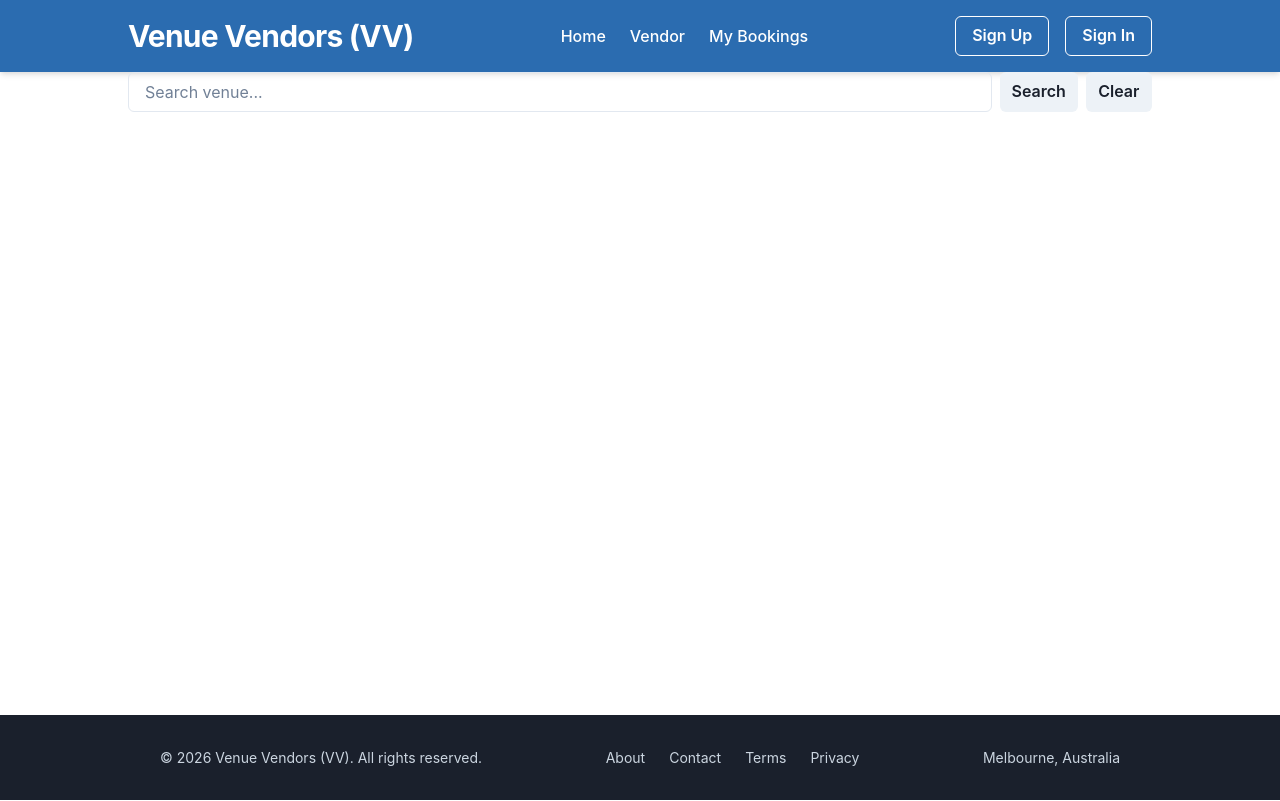
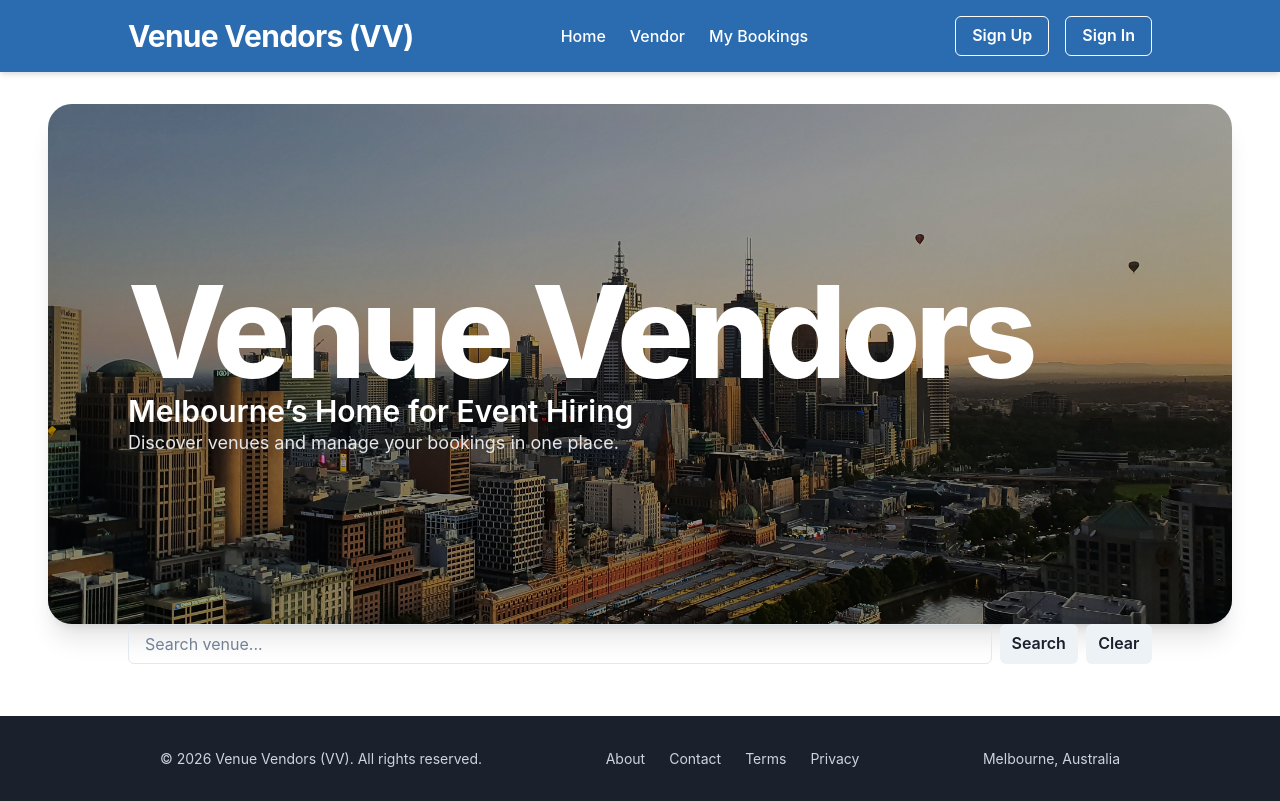
Before and after one commit to Kingods675/A1, a Next.js app in the folder src/: page / in a window 1280 px wide. Built offline with nearby package versions, Linux system fonts and the light colour scheme; what @chakra-ui/next-js would draw is missing.

Commit message:
Adding introduction to website on homepage with image addition, styling and text.

```diff
--- a/src/app/page.tsx
+++ b/src/app/page.tsx
@@ -51,6 +51,44 @@ export default function Home() {
 
   return (
     <div>
+    {/*Introduction to website*/}
+<div className='px-12 pt-8'>
+<div className='relative w-full h-[520px] rounded-3xl overflow-hidden shadow-xl'>
+<Image
+src='/MelbourneCity.jpg'
+alt='Melbourne skyline'
+fill
+className='object-cover'
+priority
+/>
+<div className='absolute inset-0 bg-black/35'></div>
+
+<div className='absolute inset-0 flex items-center'>
+<div className='px-12 md:px-20 text-white w-full'>
+
+<p
+className='mb-2 text-white'
+style={{
+fontSize: 'clamp(4rem, 10vw, 8rem)',
+fontWeight: 800,
+lineHeight: 0.95,
+letterSpacing: '-0.04em',
+}}
+>Venue Vendors
+</p>
+<p className='text-2xl md:text-3xl font-semibold mb-3 max-w-3xl'>
+Melbourne’s Home for Event Hiring
+</p>
+<p className='text-base md:text-lg text-gray-200 max-w-xl'>
+Discover venues and manage your bookings in one place.
+</p>
+</div>
+</div>
+</div>
+</div>
+
+
+
       <div className='px-32'>
         <form onSubmit={onVenueSearch}>
           <FormControl className='flex flex-row items-center justify-center gap-2 mb-8'>
```
Also changed, not shown: src/public/MelbourneCity.jpg (added).
